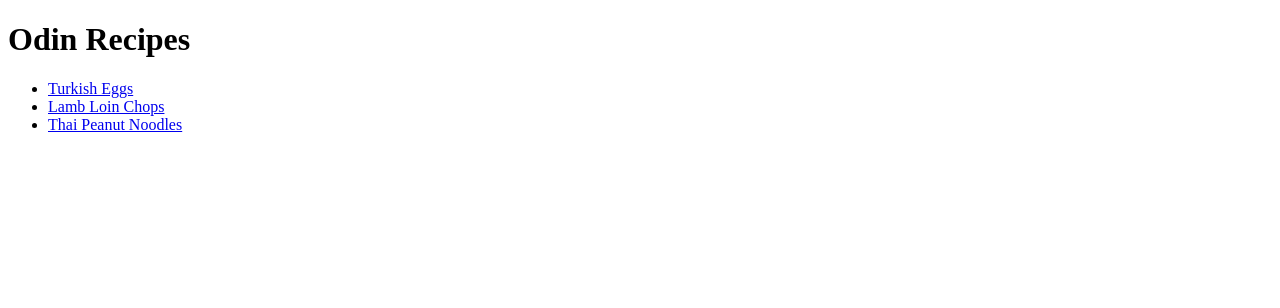
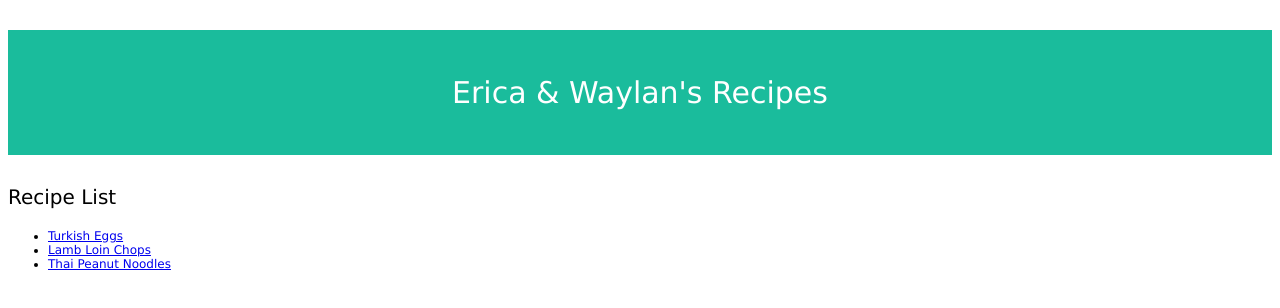
Before and after one commit to wtrieu/odin-recipes, a plain HTML site: page index.html in a window 1280 px wide. Drawn offline with Linux system fonts and the light colour scheme.

Commit message:
Added first CSS styling

```diff
--- a/index.html
+++ b/index.html
@@ -6,11 +6,12 @@
         <title>Recipes</title>
     </head>
     <body>
-        <h1>Odin Recipes</h1>
+        <p class = "header">Erica & Waylan's Recipes</p>
+        <p class = "sub">Recipe List</h3>
         <ul>
-            <li><a href="recipes/turkisheggs.html">Turkish Eggs</a></li>
-            <li><a href="recipes/lambloinchops.html">Lamb Loin Chops</a></li>
-            <li><a href="recipes/thaipeanutnoodles.html">Thai Peanut Noodles</a></li>
+            <li class = "item"><a href="recipes/turkisheggs.html">Turkish Eggs</a></li>
+            <li class = "item"><a href="recipes/lambloinchops.html">Lamb Loin Chops</a></li>
+            <li class = "item"><a href="recipes/thaipeanutnoodles.html">Thai Peanut Noodles</a></li>
         </ul>
     </body>
 </html>
--- a/styles.css
+++ b/styles.css
@@ -1,7 +1,20 @@
-.regular{
+.header{
+    padding:45px;
+    color: white;
+    text-align: center;
+    background: #1abc9c;
+    font-family: "Verdana","DejaVu Sans","sans-serif";
+    font-size:30px;
+}
+.sub{
+        color: black;
+        font-family: "Verdana","DejaVu Sans","sans-serif";
+        font-size:20px;
+}
+.item{
     color: black;
-    background-color: red;
     font-family: "Verdana","DejaVu Sans","sans-serif";
+    font-size:12px;
 }
 #id1{
     color: blue;
```
